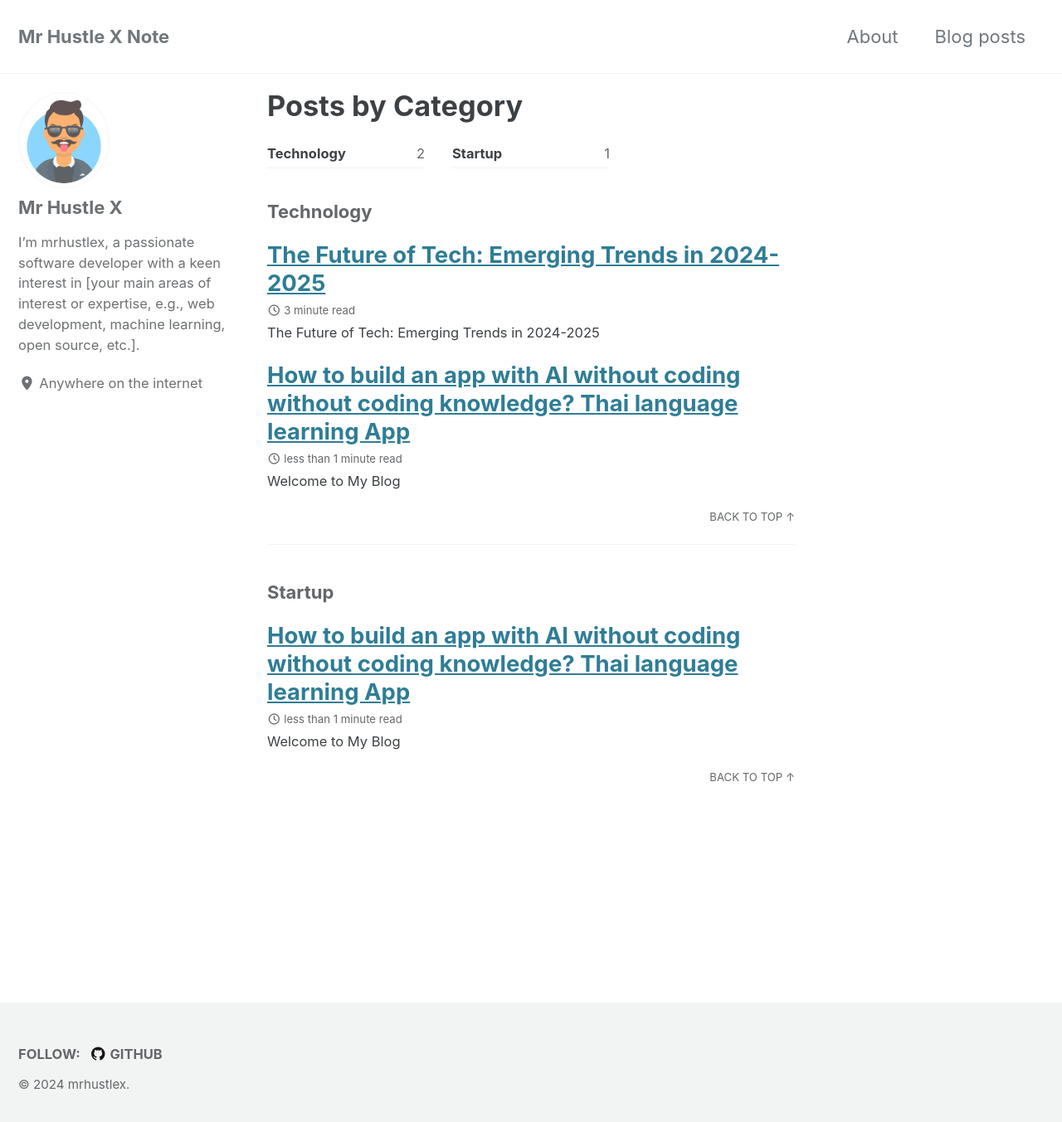
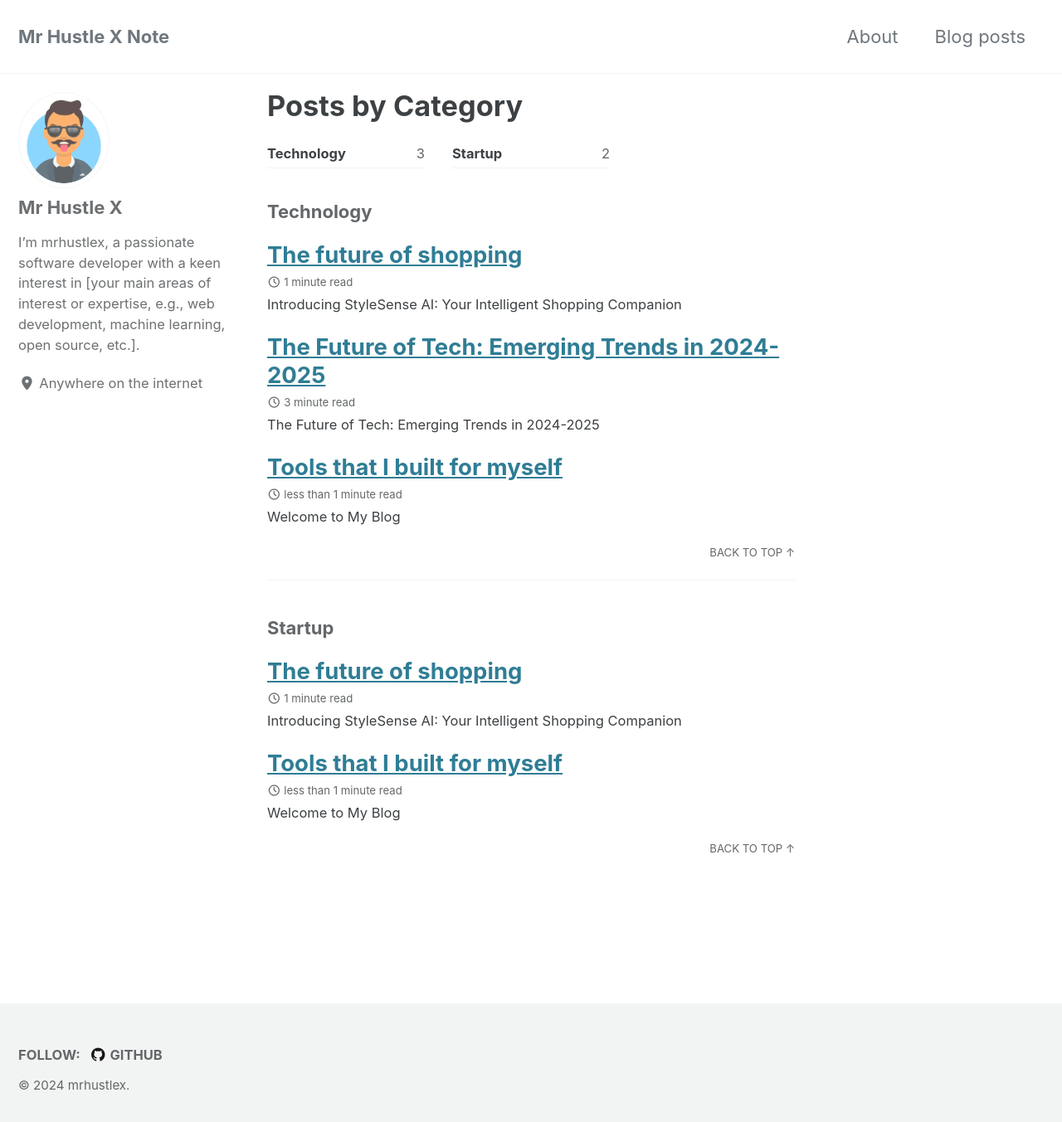
Before and after one commit to mrhustlex/mrhustlex.github.io, a Jekyll site: the page built from catagories.html, in a window 1280 px wide and 1364 px high. Shown: the top 1353 px of the window at 83% size. Built offline with Jekyll 4.4.1, drawn with Linux system fonts in a browser that asks for light colours; cached includes are drawn as plain includes; part of the change alters nothing that is shown.

Commit message:
upload shopping blog

```diff
--- a/_posts/2024-09-05-my-first-post.md
+++ b/_posts/2024-09-05-my-first-post.md
@@ -1,6 +1,6 @@
 ---
 layout: single
-title: "How to build an app with AI without coding without coding knowledge? Thai language learning App"
+title: "Tools that I built for myself"
 date: 2024-09-05
 categories: [Technology, Startup]
 ---
--- /dev/null
+++ b/_posts/2024-11-10-the-future-of-shopping.md
@@ -0,0 +1,67 @@
+---
+layout: single
+title: "The future of shopping"
+date: 2024-09-05
+categories: [Technology, Startup]
+---
+
+# Introducing StyleSense AI: Your Intelligent Shopping Companion
+
+In today's retail environment, finding products that truly match your style shouldn't be overwhelming. StyleSense AI transforms traditional shopping with cutting-edge artificial intelligence, computer vision, and personalized analysis.
+
+## The Problem We're Solving
+
+Shopping for personal items like clothing and fragrances can be intimidating. With countless options and pressure from sales associates, customers often feel overwhelmed and make rushed decisions. The result? Unworn clothes, unused products, and disappointed customers.
+
+## Our Solution: The Smart AI Stylist for retail customers
+
+Our intelligent customer interation system combines multiple AI-powered features:
+
+### Style Analysis
+- Advanced computer vision to analyze your appearance
+- Personal color analysis for perfect color matching
+- Style preference mapping
+- Seasonal color recommendations
+
+### Smart Product Matching
+- AI-driven product recommendations
+- Virtual try-on capabilities
+- Personalized fragrance matching
+- Style and color compatibility testing
+
+### Interactive Experience
+- Pressure-free shopping environment
+- Digital color draping
+- Virtual makeup testing
+- Personalized style boards
+
+## How It Works
+
+1. **Color Analysis**: Our AI analyzes your skin tone, hair, and eye color to determine your perfect color palette
+2. **Style Profiling**: Quick visual analysis of your current style and preferences
+3. **Product Matching**: AI algorithms match you with perfect products
+4. **Virtual Try-On**: See how items look before purchasing
+
+## Benefits
+
+For Shoppers:
+- Discover your perfect color palette
+- Get personalized style recommendations
+- Make confident purchase decisions
+- Save time and reduce stress
+
+For Retailers:
+- Increased sales conversion
+- Enhanced customer satisfaction
+- Valuable style analytics
+- Reduced returns
+
+## The Future of Personal Shopping
+
+StyleSense AI represents the future of retail - where technology creates truly personalized shopping experiences. Starting with fashion and fragrances, our vision extends to revolutionizing how people shop for all personal products.
+
+Join us in transforming the future of shopping, one perfect match at a time.
+
+---
+
+*Want to experience the future of shopping? Contact us at [petermok9701@gmail.com]*
```
Also changed, not shown: 1 other file.
